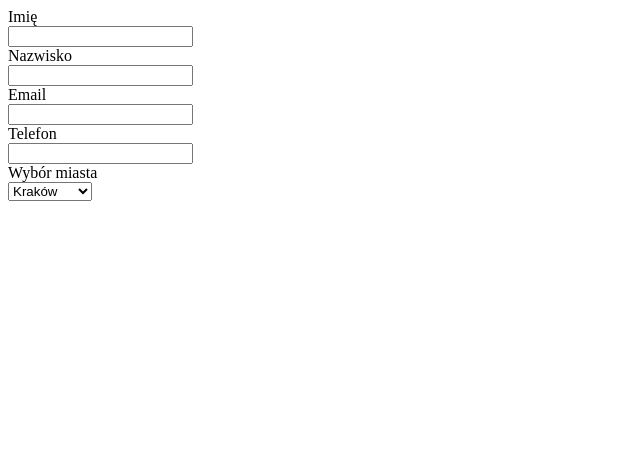
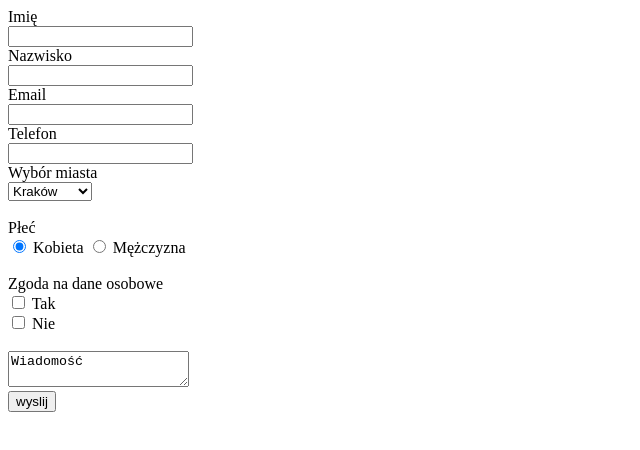
Before and after one commit to monika-and/monika_andrzejewska.github.io, a plain HTML site: page index.html in a window 1280 px wide. Shown: the whole page, without its empty margins (0-640 px from the left). Drawn offline with Linux system fonts and the light colour scheme.

Commit message:
dodanie pól płeć, zgoda, wiadomość
radio, checkbox,textarea

```diff
--- a/index.html
+++ b/index.html
@@ -21,7 +21,18 @@
            <option value="Krakow">Kraków</option>
            <option value="Warszawa">Warszawa</option>
             <option value="Gdansk">Gdańsk</option>
-        </select>
+        </select><br />
+       <br />
+       <label for="radiobutton">Płeć</label><br />
+        <input type="radio" id="radiobutton" name="plec" value="kobieta" checked> Kobieta
+        <input type="radio" name="plec" value="mezczyzna"> Mężczyzna<br />
+        <br />
+        <label for="zgoda">Zgoda na dane osobowe</label><br />
+        <input type="checkbox" id="zgoda" name="zgoda" value="tak"> Tak<br />
+        <input type="checkbox" name="nie" value="zgoda"> Nie<br />
+        <br />
+        <textarea>Wiadomość</textarea><br />
+        <input type="submit" value="wyslij">
     </form>
 </body>
 </html>
```
